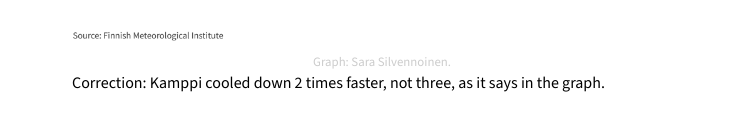
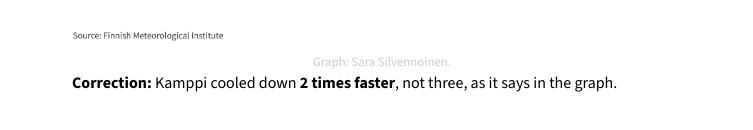
Before and after one commit to silvsar/heatisland, a plain HTML site: page index.html in a window 1280 px wide. Shown: the part 2540-2670 px from the top of the page, without its empty margins (258-1011 px from the left). Drawn offline with nearby package versions, Linux system fonts and the light colour scheme.

Commit message:
Update index.html

```diff
--- a/index.html
+++ b/index.html
@@ -120,7 +120,7 @@
             <img src="graph2.png" alt="Heatmap comparing how temperatures dropped overnight in Kamppi and Haltiala on July 16–17, 2025. Kamppi’s temperature decreased by only 5°C, while Haltiala cooled by 10.6°C, illustrating the slower cooling rate in the city center.">
             <figcaption>Graph: Sara Silvennoinen.</figcaption>
 
-             <p>Correction: Kamppi cooled down 2 times faster, not three, as it says in the graph.</p>
+             <p><b>Correction:</b> Kamppi cooled down <b>2 times faster</b>, not three, as it says in the graph.</p>
         </figure>
     </div>
 </body>
```
